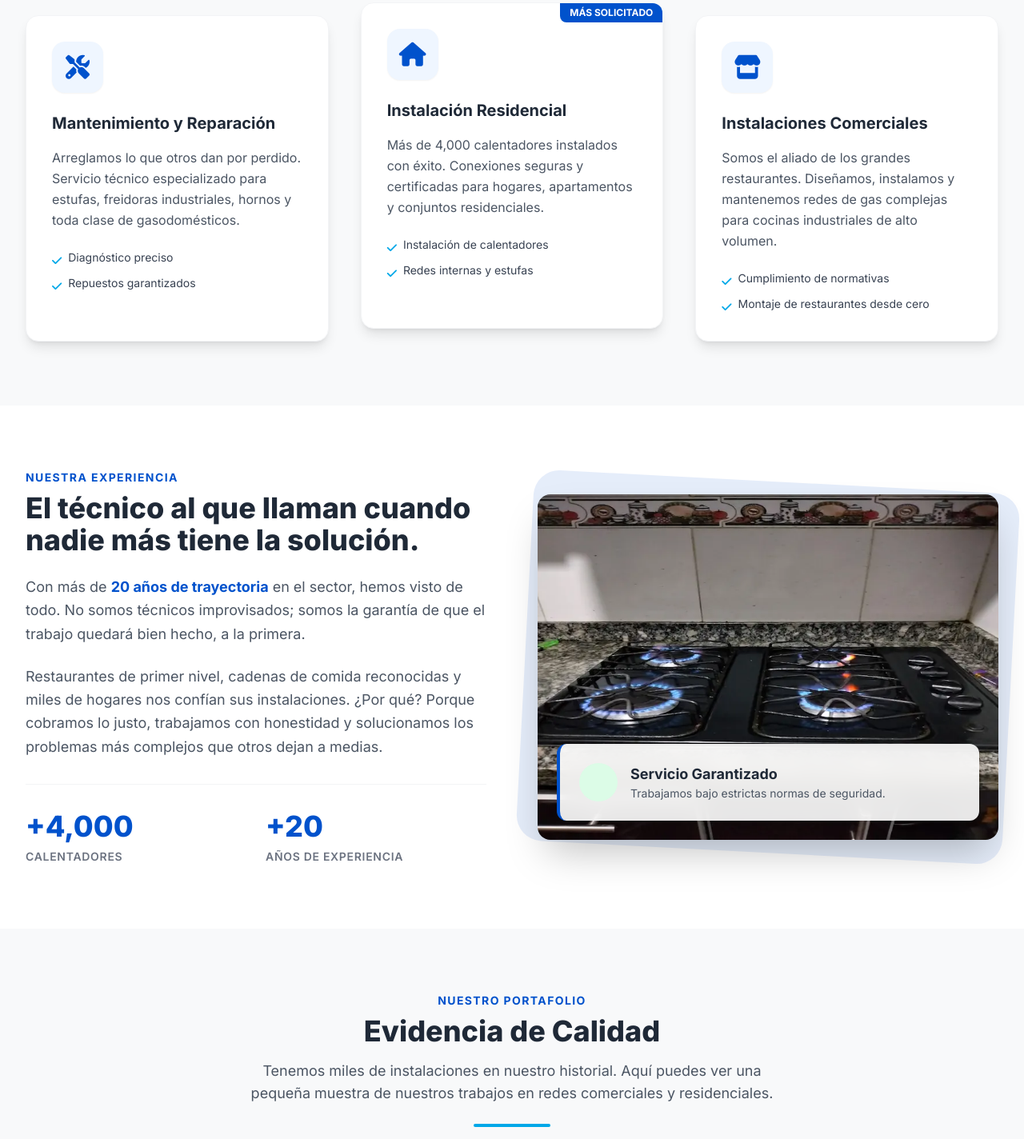
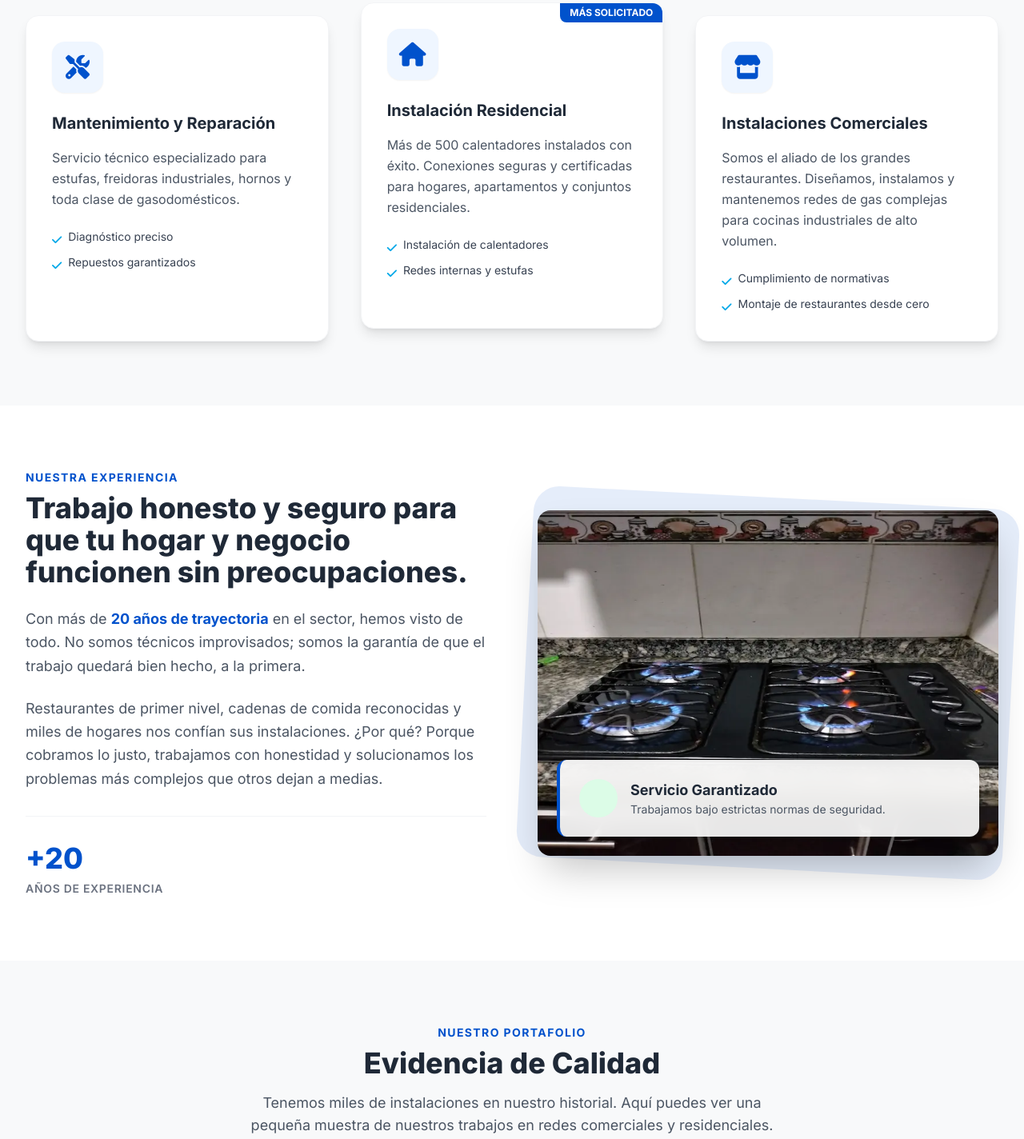
Before and after one commit to Bandeersnatch/solugaspro.github.io, a website: page index.html in a window 1280 px wide. Shown: the part 963-2387 px from the top of the page at 80% size. Drawn offline with Linux system fonts and the light colour scheme; some icons are missing.

Commit message:
cambios en el copy

```diff
--- a/index.html
+++ b/index.html
@@ -80,7 +80,7 @@
                 Expertos en Instalaciones y Mantenimiento de Gas
             </h1>
             <p class="text-xl md:text-2xl text-blue-100 mb-10 max-w-3xl font-light">
-                ¿Otros técnicos no pudieron resolverlo? <strong class="font-bold text-white">Si está difícil, nosotros lo solucionamos.</strong> Especialistas en gasodomésticos residenciales y redes para restaurantes.
+                ¿Dudas con tu instalación? <strong class="font-bold text-white">Con gusto te orientamos y ayudamos a dejar todo seguro y funcionando.</strong> Especialistas en gasodomésticos comerciales y residenciales.
             </p>
             <div class="flex flex-col sm:flex-row gap-4 w-full justify-center sm:w-auto">
                 <a href="https://wa.me/573233389506" target="_blank" class="bg-whatsapp hover:bg-green-500 text-white text-lg font-bold py-4 px-8 rounded-full shadow-xl hover:shadow-2xl transition transform hover:-translate-y-1 flex items-center justify-center">
@@ -117,7 +117,7 @@
                     <!-- ¡SOLUCIÓN ACCESIBILIDAD! Orden de títulos corregidos (eran h4, ahora son h3 semánticos o divs) -->
                     <h3 class="text-xl font-bold text-dark mb-4">Mantenimiento y Reparación</h3>
                     <p class="text-gray-600 leading-relaxed">
-                        Arreglamos lo que otros dan por perdido. Servicio técnico especializado para estufas, freidoras industriales, hornos y toda clase de gasodomésticos.
+                        Servicio técnico especializado para estufas, freidoras industriales, hornos y toda clase de gasodomésticos.
                     </p>
                     <ul class="mt-6 space-y-2">
                         <li class="flex items-start"><i class="fas fa-check text-accent mt-1 mr-2 text-sm" aria-hidden="true"></i> <span class="text-sm text-gray-700">Diagnóstico preciso</span></li>
@@ -136,7 +136,7 @@
                     </div>
                     <h3 class="text-xl font-bold text-dark mb-4">Instalación Residencial</h3>
                     <p class="text-gray-600 leading-relaxed">
-                        Más de 4,000 calentadores instalados con éxito. Conexiones seguras y certificadas para hogares, apartamentos y conjuntos residenciales.
+                        Más de 500 calentadores instalados con éxito. Conexiones seguras y certificadas para hogares, apartamentos y conjuntos residenciales.
                     </p>
                     <ul class="mt-6 space-y-2">
                         <li class="flex items-start"><i class="fas fa-check text-accent mt-1 mr-2 text-sm" aria-hidden="true"></i> <span class="text-sm text-gray-700">Instalación de calentadores</span></li>
@@ -169,7 +169,7 @@
                 <div class="lg:w-1/2">
                     <h2 class="text-brand text-sm font-bold uppercase tracking-widest mb-2">Nuestra Experiencia</h2>
                     <h3 class="text-3xl md:text-4xl font-extrabold text-dark mb-6 leading-tight">
-                        El técnico al que llaman cuando nadie más tiene la solución.
+                        Trabajo honesto y seguro para que tu hogar y negocio funcionen sin preocupaciones.
                     </h3>
                     <p class="text-lg text-gray-600 mb-6 leading-relaxed">
                         Con más de <strong class="text-brand font-bold">20 años de trayectoria</strong> en el sector, hemos visto de todo. No somos técnicos improvisados; somos la garantía de que el trabajo quedará bien hecho, a la primera.
@@ -179,10 +179,7 @@
                     </p>
 
                     <div class="grid grid-cols-2 gap-6 mt-8 border-t border-gray-100 pt-8">
-                        <div>
-                            <div class="text-4xl font-extrabold text-brand mb-2">+4,000</div>
-                            <div class="text-sm text-gray-500 uppercase font-semibold tracking-wider">Calentadores</div>
-                        </div>
+
                         <div>
                             <div class="text-4xl font-extrabold text-brand mb-2">+20</div>
                             <div class="text-sm text-gray-500 uppercase font-semibold tracking-wider">Años de Experiencia</div>
@@ -230,7 +227,7 @@
             <div class="grid grid-cols-1 sm:grid-cols-2 md:grid-cols-3 gap-6">
                 <!-- Cuando cambies las imágenes, pon width="600" height="600" -->
                 <div class="group relative rounded-xl overflow-hidden shadow-md cursor-pointer aspect-square">
-                    <img src="https://placehold.co/600x600/1f2937/ffffff?text=Redes+Comerciales" loading="lazy" width="600" height="600" alt="Redes de gas en restaurante" class="w-full h-full object-cover transition duration-500 group-hover:scale-110">
+                    <img src="images/comercial.webp" loading="lazy" width="600" height="600" alt="Redes de gas en restaurante" class="w-full h-full object-cover transition duration-500 group-hover:scale-110">
                     <div class="absolute inset-0 bg-gradient-to-t from-brand/90 to-transparent opacity-0 group-hover:opacity-100 transition duration-300 flex flex-col justify-end p-6">
                         <span class="text-white font-bold text-xl">Redes Comerciales</span>
                         <span class="text-blue-100 text-sm">Instalación en restaurante</span>
@@ -293,7 +290,7 @@
 
         <div class="relative max-w-4xl mx-auto px-4 text-center">
             <h2 class="text-3xl md:text-4xl font-extrabold text-white mb-6">¿Necesitas un experto para hoy mismo?</h2>
-            <p class="text-blue-100 mb-8 text-lg">No arriesgues la seguridad de tu hogar o negocio con aprendices. Llama al experto, paga un precio justo y duerme tranquilo.</p>
+            <p class="text-blue-100 mb-8 text-lg">No arriesgues la seguridad de tu hogar o negocio. Llama al experto, paga un precio justo y duerme tranquilo.</p>
             <a href="https://wa.me/573233389506" target="_blank" class="inline-block bg-whatsapp hover:bg-green-500 text-white font-bold py-4 px-10 rounded-full shadow-lg transition transform hover:scale-105">
                 <i class="fab fa-whatsapp mr-2 text-xl" aria-hidden="true"></i> Escríbenos al WhatsApp
             </a>
```
Also changed, not shown: images/comercial.webp (added).
